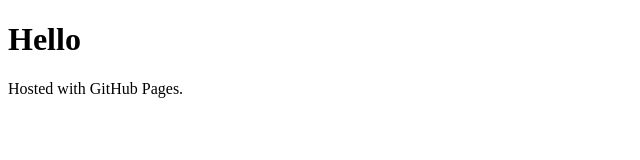
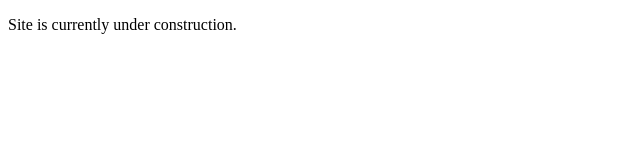
Before and after one commit to bezittto/bezittto.github.io, a plain HTML site: page index.html in a window 1280 px wide. Shown: the whole page, without its empty margins (0-640 px from the left). Drawn offline with Linux system fonts and the light colour scheme.

Commit message:
No special change...

```diff
--- a/index.html
+++ b/index.html
@@ -1,7 +1,6 @@
 <!DOCTYPE html>
 <html>
 <body>
-<h1>Hello</h1>
-<p>Hosted with GitHub Pages.</p>
+<p>Site is currently under construction.</p>
 </body>
 </html>
```
